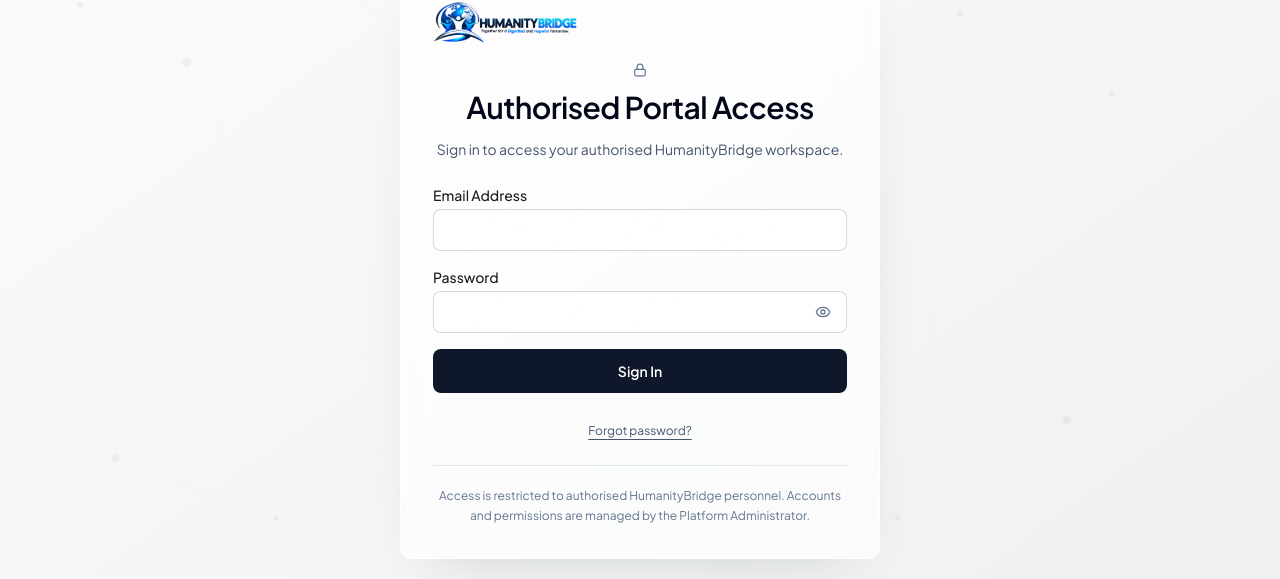
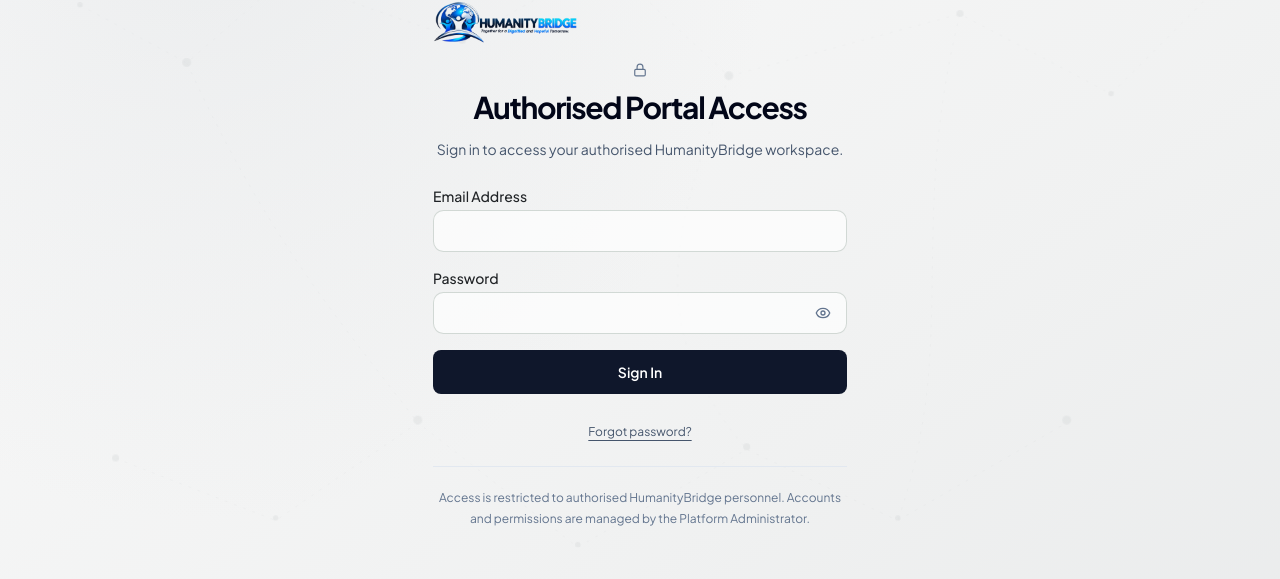
Before and after one commit to kueiyiee/humanitybridge, a React (Vite) app: page /login in a window 1280 px wide. Shown: the part 155-734 px from the top of the page. Built offline with nearby package versions, Linux system fonts and the light colour scheme; no server answers.

Commit message:
Apply monochrome glass editorial design system

```diff
--- a/src/index.css
+++ b/src/index.css
@@ -562,3 +562,170 @@ body,
     background-color: #1a2632 !important;
   }
 }
+
+
+/* HumanityBridge — monochrome glass and editorial, card-free visual system. */
+:root {
+  --color-primary: #191b1d;
+  --color-secondary: #4c5054;
+  --color-accent: #8c9297;
+  --color-success: #62686d;
+  --color-background: #f5f5f4;
+  --color-surface: rgb(255 255 255 / 58%);
+  --color-text: #202326;
+  --color-muted: #73797e;
+  --hb-border: rgb(124 130 135 / 22%);
+  --hb-brand-primary: #24272a;
+  --hb-brand-primary-hover: #08090a;
+  --hb-brand-link: #3a3e42;
+  --hb-brand-accent: #aeb3b7;
+  --hb-app-background:
+    radial-gradient(ellipse at 16% 0%, rgb(205 210 214 / 30%), transparent 38%),
+    linear-gradient(145deg, #fafafa 0%, #f0f1f1 54%, #e5e7e8 100%);
+  --hb-dashboard-background: var(--hb-app-background);
+  --hb-glass-surface: rgb(255 255 255 / 32%);
+  --hb-glass-border: rgb(255 255 255 / 66%);
+  --hb-glass-shadow: 0 18px 55px -42px rgb(20 24 28 / 24%), inset 0 1px 0 rgb(255 255 255 / 70%);
+  --hb-motion-ease: cubic-bezier(.2,.75,.25,1);
+}
+.dark {
+  --color-primary: #f2f3f4;
+  --color-secondary: #c1c5c8;
+  --color-accent: #b9bec2;
+  --color-success: #c0c4c7;
+  --color-background: #090a0b;
+  --color-surface: rgb(27 29 31 / 54%);
+  --color-text: #f0f1f2;
+  --color-muted: #a4a9ad;
+  --hb-border: rgb(213 218 222 / 16%);
+  --hb-brand-primary: #d7dadd;
+  --hb-brand-primary-hover: #ffffff;
+  --hb-brand-link: #e3e5e7;
+  --hb-brand-accent: #aeb4b9;
+  --hb-app-background:
+    radial-gradient(ellipse at 18% 0%, rgb(104 111 118 / 15%), transparent 40%),
+    linear-gradient(145deg, #050606 0%, #101214 56%, #191c1f 100%);
+  --hb-dashboard-background: var(--hb-app-background);
+  --hb-glass-surface: rgb(255 255 255 / 4.5%);
+  --hb-glass-border: rgb(228 232 235 / 12%);
+  --hb-glass-shadow: 0 24px 64px -42px rgb(0 0 0 / 72%), inset 0 1px 0 rgb(255 255 255 / 7%);
+}
+html { scroll-behavior: smooth; scroll-padding-top: 5rem; }
+body { background: var(--hb-app-background); }
+.hb-topbar {
+  -webkit-backdrop-filter: blur(30px) saturate(155%);
+  backdrop-filter: blur(30px) saturate(155%);
+  box-shadow: 0 12px 38px -34px rgb(0 0 0 / 42%);
+}
+.hb-topbar a, .hb-topbar button, .hb-topbar select {
+  transition: color 420ms var(--hb-motion-ease), background-color 420ms var(--hb-motion-ease), border-color 420ms var(--hb-motion-ease), transform 420ms var(--hb-motion-ease);
+}
+.hb-public-shell > header,
+.hb-dashboard-shell > header,
+.hb-dashboard-shell > aside,
+.hb-dashboard-shell > div > header {
+  background: rgb(255 255 255 / 46%) !important;
+  border-color: rgb(125 132 138 / 18%) !important;
+  -webkit-backdrop-filter: blur(30px) saturate(160%);
+  backdrop-filter: blur(30px) saturate(160%);
+}
+.dark .hb-public-shell > header,
+.dark .hb-dashboard-shell > header,
+.dark .hb-dashboard-shell > aside,
+.dark .hb-dashboard-shell > div > header {
+  background: rgb(8 9 10 / 58%) !important;
+  border-color: rgb(220 225 229 / 10%) !important;
+}
+/* Replace dashboard and public content cards with a typography-first layout. */
+.hb-public-shell main article,
+.hb-public-shell main :is(section, div)[class*="rounded-xl"][class*="border"][class~="bg-white"],
+.hb-public-shell main :is(section, div)[class*="rounded-2xl"][class*="border"][class~="bg-white"],
+.hb-dashboard-shell main article,
+.hb-dashboard-shell main :is(section, div)[class*="rounded-xl"][class*="border"][class~="bg-white"],
+.hb-dashboard-shell main :is(section, div)[class*="rounded-2xl"][class*="border"][class~="bg-white"] {
+  background: transparent !important;
+  background-image: none !important;
+  border-color: transparent !important;
+  box-shadow: none !important;
+  -webkit-backdrop-filter: none !important;
+  backdrop-filter: none !important;
+}
+.hb-public-shell main article:hover,
+.hb-dashboard-shell main article:hover,
+.hb-dashboard-shell main :is(section, div)[class*="rounded-xl"][class*="border"][class~="bg-white"]:hover,
+.hb-dashboard-shell main :is(section, div)[class*="rounded-2xl"][class*="border"][class~="bg-white"]:hover {
+  transform: none !important;
+  box-shadow: none !important;
+}
+.hb-dashboard-shell main h1,
+.hb-public-shell main h1 {
+  letter-spacing: -.045em;
+  font-weight: 650;
+}
+.hb-dashboard-shell main h2,
+.hb-public-shell main h2 {
+  letter-spacing: -.03em;
+  font-weight: 620;
+}
+.hb-dashboard-shell main p,
+.hb-public-shell main p {
+  line-height: 1.75;
+}
+.hb-dashboard-shell main > *,
+.hb-public-shell main > * {
+  animation: hb-editorial-rise 900ms var(--hb-motion-ease) both;
+}
+@keyframes hb-editorial-rise {
+  from { opacity: 0; transform: translate3d(0, 10px, 0); }
+  to { opacity: 1; transform: translate3d(0, 0, 0); }
+}
+.hb-nav-item { border-radius: .55rem; }
+.hb-nav-item:hover { background: rgb(100 106 112 / 9%) !important; color: var(--color-text) !important; }
+.hb-nav-item-active, .hb-nav-item-active:hover {
+  background: rgb(125 132 138 / 13%) !important;
+  border-color: rgb(125 132 138 / 20%) !important;
+  color: var(--color-text) !important;
+  box-shadow: inset 2px 0 0 #858b90;
+}
+.dark .hb-nav-item-active, .dark .hb-nav-item-active:hover {
+  background: rgb(220 225 229 / 9%) !important;
+  border-color: rgb(220 225 229 / 13%) !important;
+  color: #f5f6f7 !important;
+  box-shadow: inset 2px 0 0 #c4c9cd;
+}
+.hb-dashboard-shell main :is(input, select, textarea),
+.hb-public-shell main :is(input, select, textarea) {
+  border-radius: .65rem;
+  border-color: var(--hb-border);
+  background: rgb(255 255 255 / 45%);
+  -webkit-backdrop-filter: blur(18px);
+  backdrop-filter: blur(18px);
+}
+.dark .hb-dashboard-shell main :is(input, select, textarea),
+.dark .hb-public-shell main :is(input, select, textarea) {
+  background: rgb(255 255 255 / 4%);
+  border-color: var(--hb-border);
+}
+.hb-dashboard-shell :is(button, a, input, select, textarea),
+.hb-public-shell :is(button, a, input, select, textarea) {
+  transition-duration: 420ms;
+  transition-timing-function: var(--hb-motion-ease);
+}
+.hb-public-shell main table,
+.hb-dashboard-shell main table { border-collapse: separate; border-spacing: 0; }
+.hb-public-shell main thead,
+.hb-dashboard-shell main thead {
+  background: transparent !important;
+  border-bottom: 1px solid var(--hb-border);
+}
+.hb-public-shell > footer { background: rgb(20 22 24 / 94%) !important; }
+@media (max-width: 767px) {
+  html { scroll-padding-top: 4rem; }
+  .hb-dashboard-shell main { padding-left: 1rem; padding-right: 1rem; }
+  .hb-dashboard-shell main :is(h1,h2) { overflow-wrap: anywhere; }
+}
+@media (prefers-reduced-motion: reduce) {
+  html { scroll-behavior: auto; }
+  .hb-dashboard-shell main > *, .hb-public-shell main > * { animation: none !important; }
+  .hb-topbar *, .hb-dashboard-shell *, .hb-public-shell * { transition-duration: .01ms !important; }
+}
```
